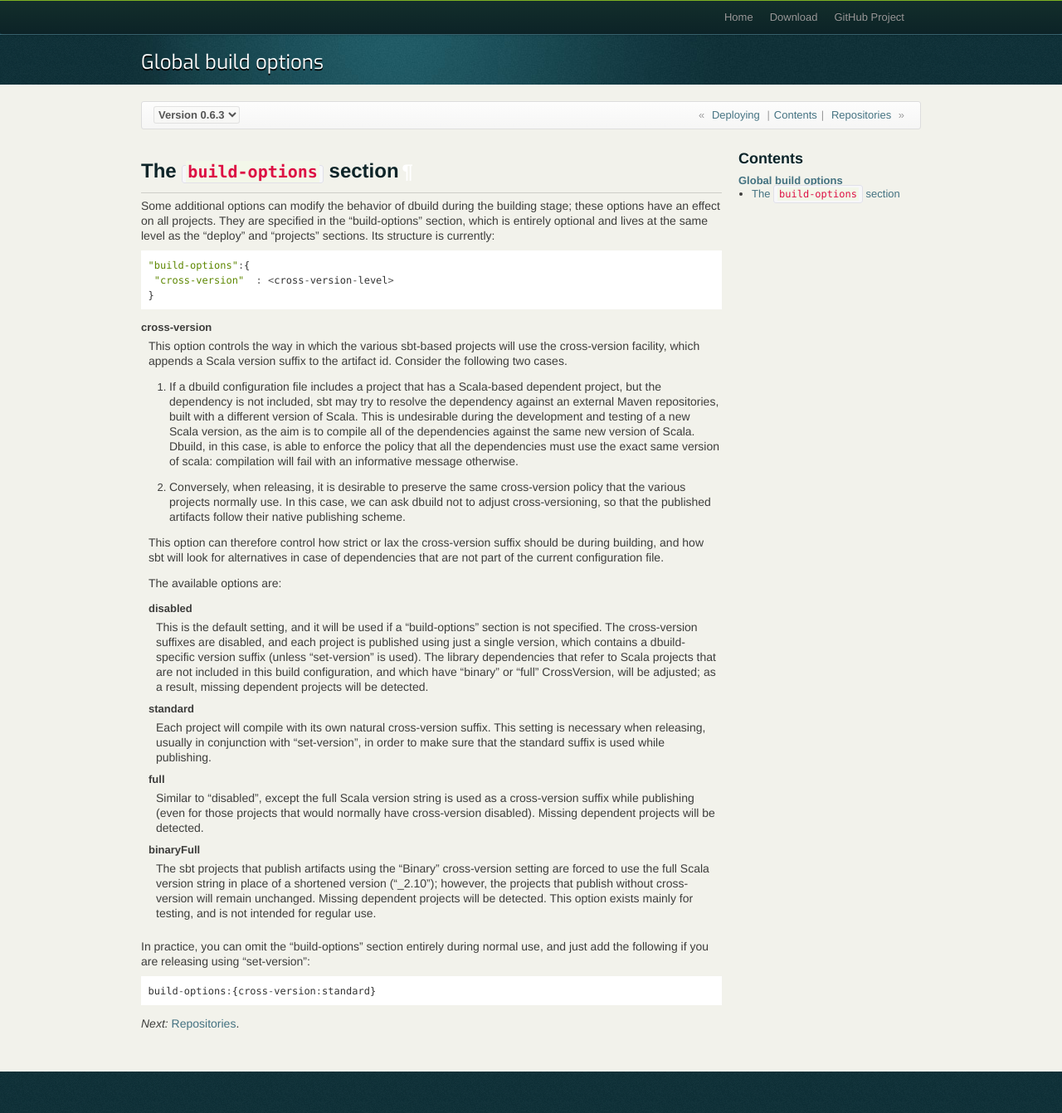
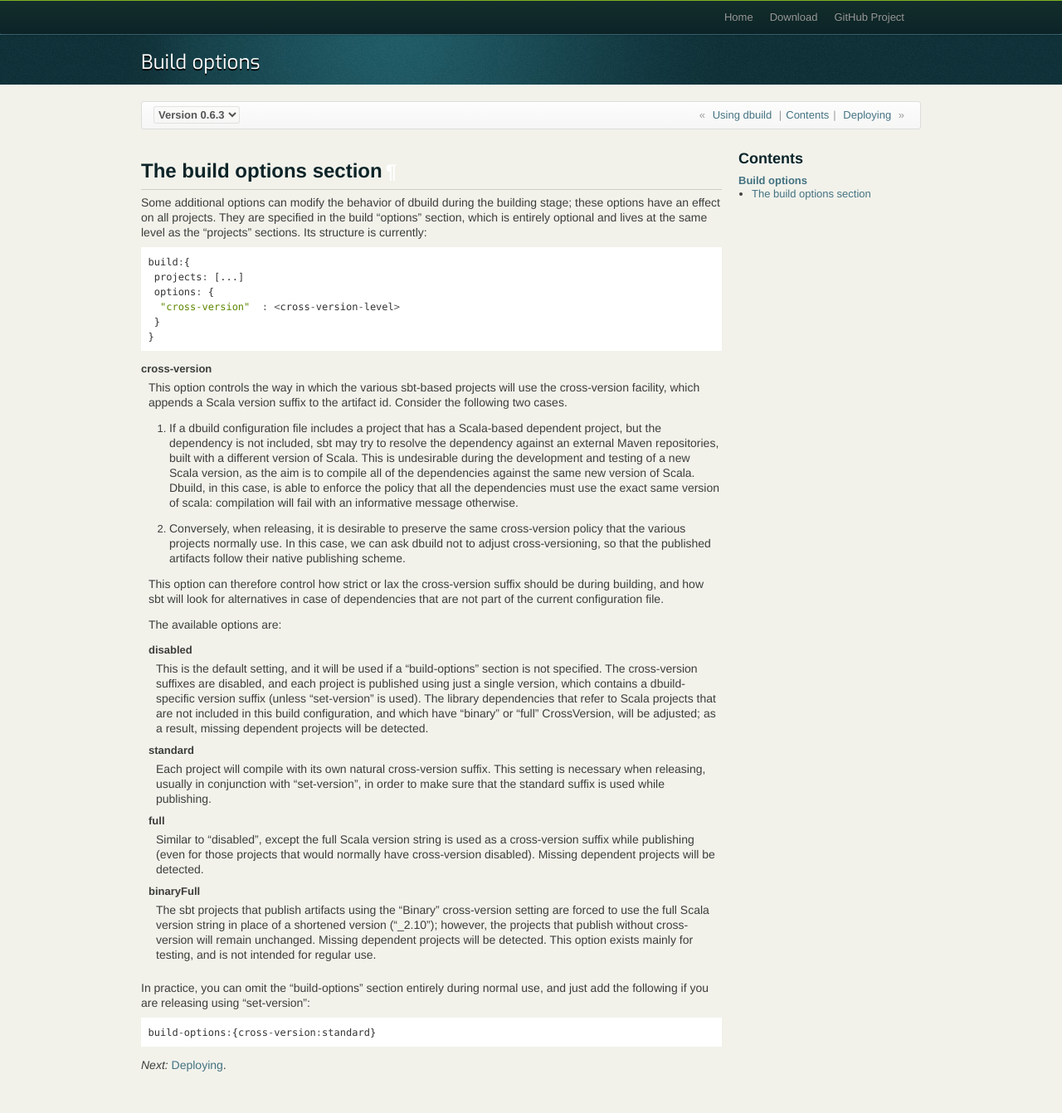
Before and after one commit to lightbend-labs/dbuild, a Sphinx documentation site: the page built from docs/src/sphinx/buildOptions.rst, in a window 1280 px wide. Shown: the whole page at 83% size. Built offline with Sphinx 7.4.7, drawn with Linux system fonts in a browser that asks for light colours; pages that are not in the unit, such as notebooks, are missing from menus; before the commit the page ends 1292 px from its top, so only the background shows below that.

```diff
--- a/docs/src/sphinx/buildOptions.rst
+++ b/docs/src/sphinx/buildOptions.rst
@@ -1,22 +1,24 @@
-Global build options
+Build options
 ====================
 
 .. _section-build-options:
 
-The ``build-options`` section
------------------------------
+The build options section
+-------------------------
 
 Some additional options can modify the behavior of dbuild during the building stage;
-these options have an effect on all projects. They are specified in the "build-options"
-section, which is entirely optional and lives at the same level as the "deploy" and
-"projects" sections. Its structure is currently:
+these options have an effect on all projects. They are specified in the build "options"
+section, which is entirely optional and lives at the same level as the "projects"
+sections. Its structure is currently:
 
 .. code-block:: javascript
 
-   "build-options":{
-    "cross-version"  : <cross-version-level>
+   build:{
+    projects: [...]
+    options: {
+     "cross-version"  : <cross-version-level>
+    }
    }
-
 
 cross-version
   This option controls the way in which the various sbt-based projects will use the cross-version
@@ -73,4 +75,4 @@ just add the following if you are releasing using "set-version":
 
    build-options:{cross-version:standard}
 
-*Next:* :doc:`repositories`.
+*Next:* :doc:`deploy`.
--- a/docs/src/sphinx/index.rst
+++ b/docs/src/sphinx/index.rst
@@ -26,8 +26,9 @@ Contents
    introduction
    download
    dbuild
+   buildOptions
    deploy
-   buildOptions
+   notifications
    repositories
    plugin
    caveats
```
Also changed, not shown: docs/src/sphinx/dbuild.rst (+49 -6 lines), docs/src/sphinx/deploy.rst (+12 -6 lines), docs/src/sphinx/introduction.rst (+6 -6 lines), 5 other files.
